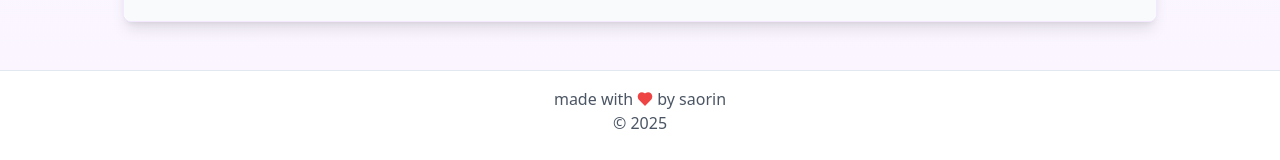
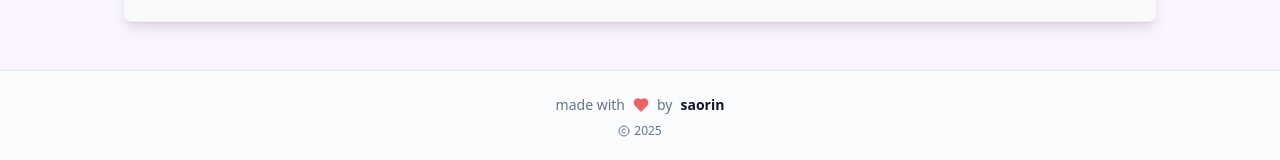
Before and after one commit to joseluissaorin/seo-seer-report-genius, a React (Vite) app: page / in a window 1280 px wide. Shown: the part 954-1114 px from the top of the page. Built offline with nearby package versions, Linux system fonts and the light colour scheme.

Commit message:
Refactor: Improve footer design
Improve the design of the footer to be more beautiful and integrated with the rest of the page.

```diff
--- a/src/components/Footer.tsx
+++ b/src/components/Footer.tsx
@@ -1,13 +1,20 @@
 
-import { Heart } from "lucide-react";
+import { Heart, Copyright } from "lucide-react";
 
 const Footer = () => {
   return (
-    <footer className="py-4 text-center text-gray-600 border-t">
-      <p className="flex items-center justify-center gap-1">
-        made with <Heart className="h-4 w-4 text-red-500 fill-red-500" /> by saorin
-      </p>
-      <p>© 2025</p>
+    <footer className="py-6 text-center text-muted-foreground border-t bg-secondary/40 backdrop-blur-sm animate-fade-in">
+      <div className="container mx-auto px-4">
+        <p className="flex items-center justify-center gap-2 text-sm">
+          made with
+          <Heart className="h-4 w-4 text-red-500 fill-red-500 animate-pulse" />
+          by <span className="font-semibold text-primary hover:text-primary/80 transition-colors">saorin</span>
+        </p>
+        <div className="flex items-center justify-center gap-1 mt-2 text-xs">
+          <Copyright className="h-3 w-3" />
+          <span>{new Date().getFullYear()}</span>
+        </div>
+      </div>
     </footer>
   );
 };
```
